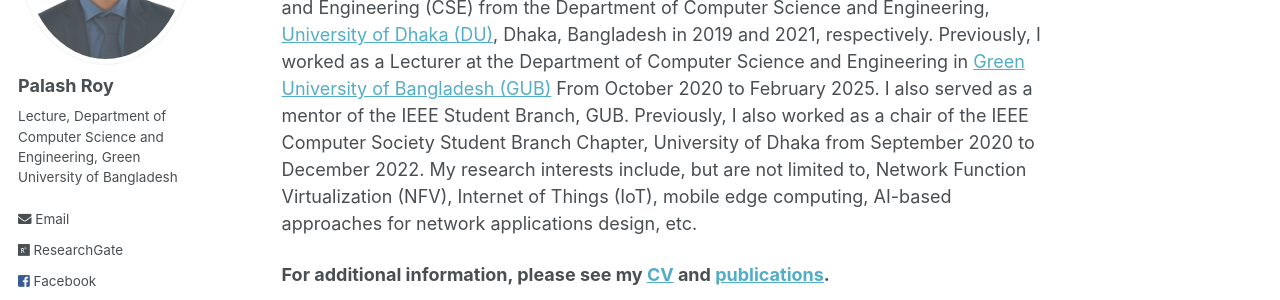
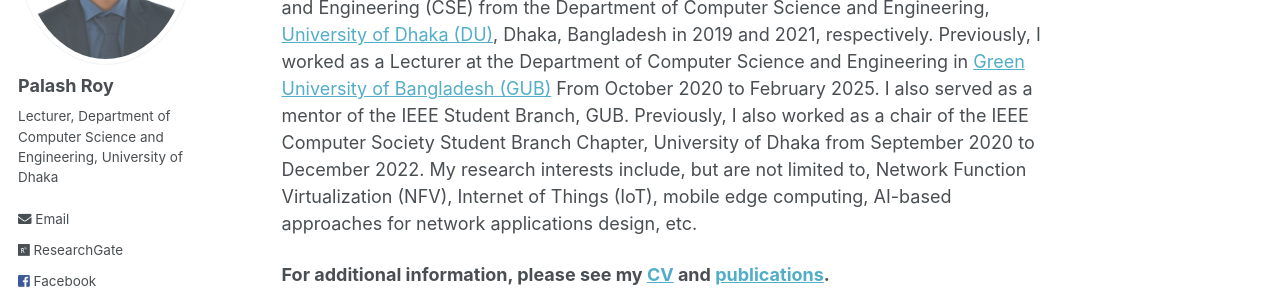
Before and after one commit to PalashRoy975/PalashRoy975.github.io, a Jekyll site: the page built from _pages/about.md, in a window 1280 px wide. Shown: the part 269-569 px from the top of the page. Built offline with Jekyll 4.4.1, drawn with Linux system fonts in a browser that asks for light colours.

Commit message:
Update _config.yml

```diff
--- a/_config.yml
+++ b/_config.yml
@@ -82,7 +82,7 @@ analytics:
 author:
   name             : "Palash Roy"
   avatar           : "Palash_Roy.jpg"
-  bio              : "Lecture, Department of Computer Science and Engineering, Green University of Bangladesh"
+  bio              : "Lecturer, Department of Computer Science and Engineering, University of Dhaka"
   location         : #"127.0.0.1"
   employer         :
   pubmed           : #"https://www.ncbi.nlm.nih.gov/pubmed/?term=john+snow"
```
